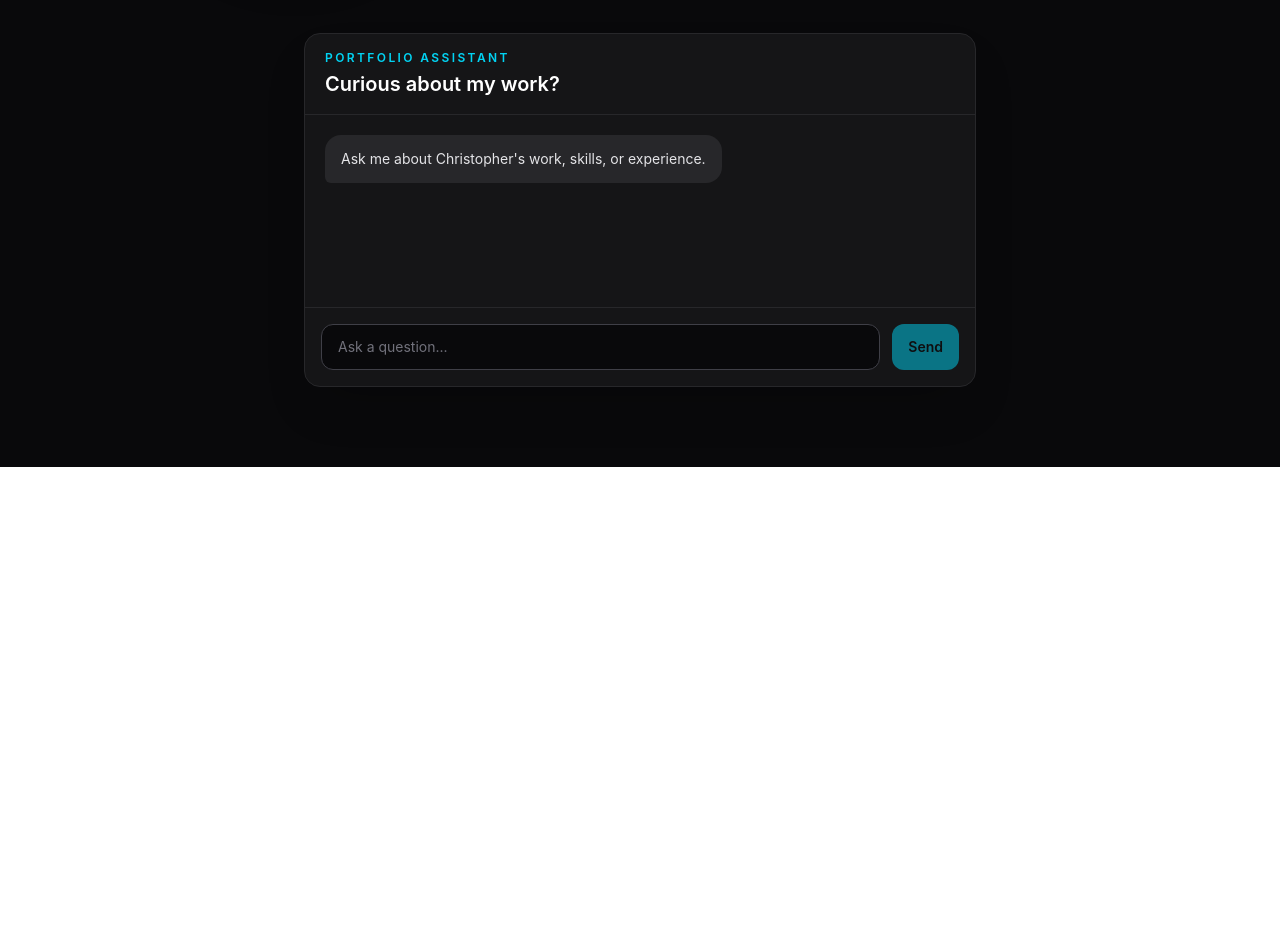
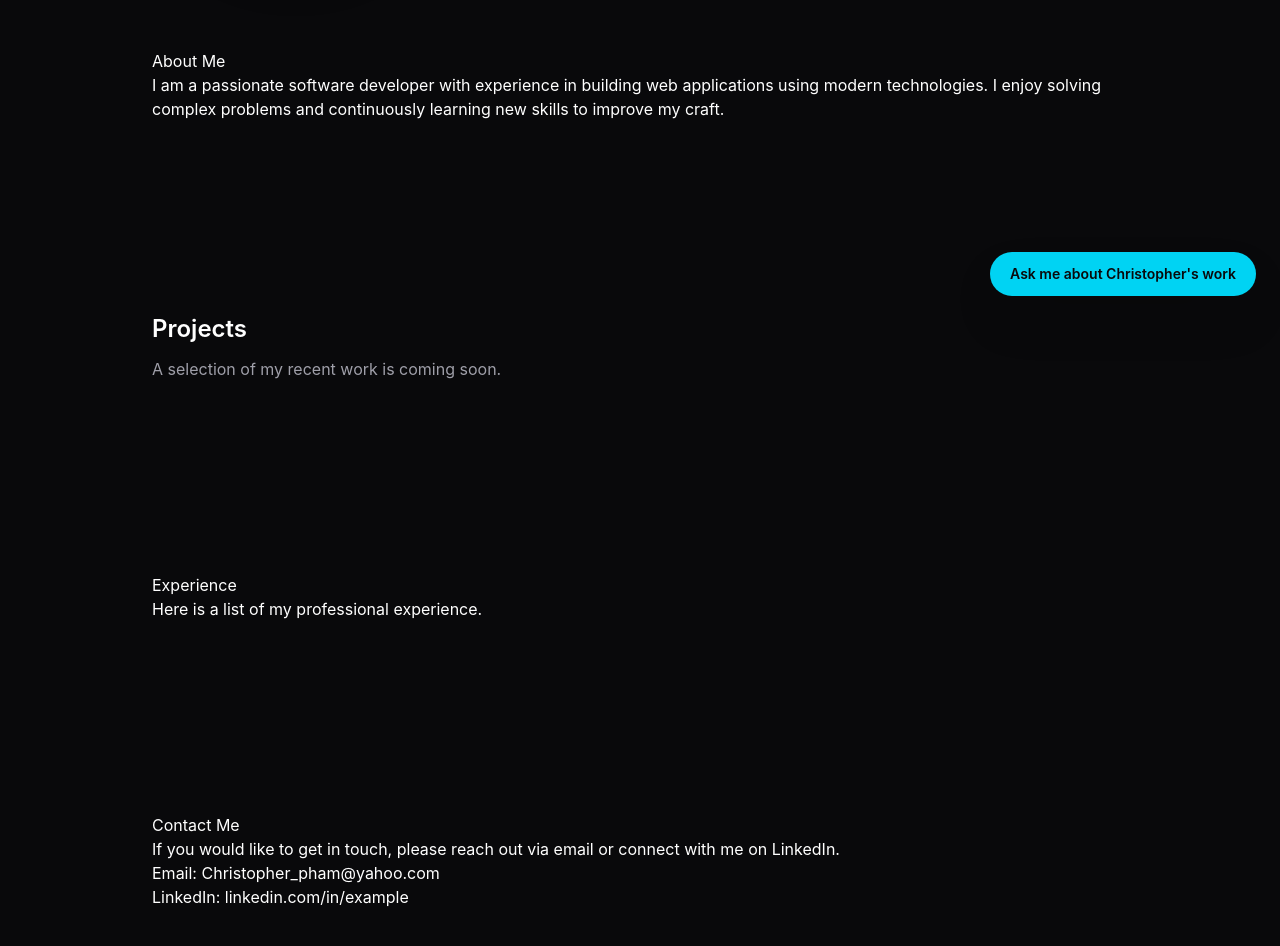
Before and after one commit to ChristopherPham/ChristopherPham.github.io, a React (Vite) app: page / in a window 1280 px wide. Shown: the part 480-1426 px from the top of the page. Before the commit the page ends 947 px from the top, so only its background shows below. Built offline with nearby package versions, Linux system fonts and the light colour scheme.

Commit message:
Adding environment key and restyling tabs with scrolling ability

```diff
--- a/src/App.tsx
+++ b/src/App.tsx
@@ -1,5 +1,8 @@
 import Navbar from "./components/ui/layout/Navbar";
 import ChatBox from "./components/ui/ChatBox";
+import About from "./components/ui/About";
+import Contact from "./components/ui/Contact";
+import Experience from "./components/ui/Experience";
 import ProfilePicture from "./components/ui/ProfilePicture";
 
 export default function App() {
@@ -8,7 +11,8 @@ export default function App() {
       <Navbar />
 
       <main className="max-w-5xl mx-auto px-6 py-20">
-        <div className="flex flex-col md:flex-row items-center gap-8 md:gap-12">
+        <section className="scroll-mt-24" id="home">
+          <div className="flex flex-col md:flex-row items-center gap-8 md:gap-12">
           <div className="shrink-0">
             <ProfilePicture />
           </div>
@@ -21,10 +25,29 @@ export default function App() {
               Hi, I’m Christopher Pham — Software Engineer & AI Developer.
             </p>
           </div>
-        </div>
+          </div>
+        </section>
 
-        <ChatBox />
+        <section className="scroll-mt-24 py-24" id="about">
+          <About />
+        </section>
+
+        <section className="scroll-mt-24 py-24" id="projects">
+          <h2 className="text-2xl font-semibold text-white">Projects</h2>
+          <p className="mt-3 text-zinc-400">A selection of my recent work is coming soon.</p>
+        </section>
+
+        <section className="scroll-mt-24 py-24" id="experience">
+          <Experience />
+        </section>
+
+        <section className="scroll-mt-24 py-24" id="contact">
+          <Contact />
+        </section>
+
       </main>
+
+      <ChatBox />
     </div>
   );
 }
--- a/src/components/ui/About.tsx
+++ b/src/components/ui/About.tsx
@@ -1,6 +1,6 @@
 function About() {
   return (
-    <section id="about">
+    <section>
       <h2>About Me</h2>
       <p>
         I am a passionate software developer with experience in building web
--- a/src/components/ui/ChatBox.tsx
+++ b/src/components/ui/ChatBox.tsx
@@ -12,6 +12,7 @@ const welcomeMessage: Message = {
 };
 
 export default function ChatBox() {
+  const [isOpen, setIsOpen] = useState(false);
   const [messages, setMessages] = useState<Message[]>([welcomeMessage]);
   const [input, setInput] = useState("");
   const [isLoading, setIsLoading] = useState(false);
@@ -36,9 +37,22 @@ export default function ChatBox() {
         body: JSON.stringify({ messages: nextMessages }),
       });
 
-      const data = (await response.json()) as { message?: string; error?: string };
+      const responseText = await response.text();
+      let data: { message?: string; error?: string } = {};
+
+      if (responseText) {
+        try {
+          data = JSON.parse(responseText) as { message?: string; error?: string };
+        } catch {
+          throw new Error(`The chat server returned an invalid response (HTTP ${response.status}).`);
+        }
+      }
+
       if (!response.ok || !data.message) {
-        throw new Error(data.error || "The assistant could not respond.");
+        throw new Error(
+          data.error ||
+            `The chat server could not respond (HTTP ${response.status}). Make sure npm run server is running.`,
+        );
       }
 
       setMessages((currentMessages) => [
@@ -52,11 +66,34 @@ export default function ChatBox() {
     }
   }
 
+  if (!isOpen) {
+    return (
+      <button
+        aria-label="Open portfolio assistant"
+        className="fixed bottom-6 right-6 z-50 rounded-full bg-cyan-400 px-5 py-3 text-sm font-semibold text-zinc-950 shadow-2xl shadow-black/30 transition hover:bg-cyan-300 focus-visible:outline-2 focus-visible:outline-offset-2 focus-visible:outline-cyan-300"
+        onClick={() => setIsOpen(true)}
+        type="button"
+      >
+        Ask me about Christopher's work
+      </button>
+    );
+  }
+
   return (
-    <section className="mx-auto mt-20 max-w-2xl overflow-hidden rounded-2xl border border-zinc-800 bg-zinc-900/80 shadow-2xl shadow-black/20">
-      <div className="border-b border-zinc-800 px-5 py-4">
-        <p className="text-xs font-semibold uppercase tracking-[0.2em] text-cyan-400">Portfolio assistant</p>
-        <h2 className="mt-1 text-xl font-semibold text-white">Curious about my work?</h2>
+    <section className="fixed bottom-6 right-6 z-50 flex w-[calc(100vw-3rem)] max-w-2xl flex-col overflow-hidden rounded-2xl border border-zinc-800 bg-zinc-900/95 shadow-2xl shadow-black/40 backdrop-blur-sm">
+      <div className="flex items-start justify-between border-b border-zinc-800 px-5 py-4">
+        <div>
+          <p className="text-xs font-semibold uppercase tracking-[0.2em] text-cyan-400">Portfolio assistant</p>
+          <h2 className="mt-1 text-xl font-semibold text-white">Curious about my work?</h2>
+        </div>
+        <button
+          aria-label="Close portfolio assistant"
+          className="rounded-lg px-2 py-1 text-sm text-zinc-400 transition hover:bg-zinc-800 hover:text-white focus-visible:outline-2 focus-visible:outline-cyan-300"
+          onClick={() => setIsOpen(false)}
+          type="button"
+        >
+          Close
+        </button>
       </div>
 
       <div className="flex max-h-80 min-h-48 flex-col gap-3 overflow-y-auto px-5 py-5" aria-live="polite">
--- a/src/components/ui/Contact.tsx
+++ b/src/components/ui/Contact.tsx
@@ -1,6 +1,6 @@
 function Contact() {
   return (
-    <div id="contact" className="contact-section">
+    <div className="contact-section">
       <h2>Contact Me</h2>
       <p>
         If you would like to get in touch, please reach out via email or connect
--- a/src/components/ui/Experience.tsx
+++ b/src/components/ui/Experience.tsx
@@ -1,6 +1,6 @@
 function Experience() {
   return (
-    <section id="experience">
+    <section>
       <h2>Experience</h2>
       <p>Here is a list of my professional experience.</p>
       {}
--- a/src/components/ui/layout/Navbar.tsx
+++ b/src/components/ui/layout/Navbar.tsx
@@ -1,23 +1,23 @@
 import Logo from "../Logo";
 
 const navItems = [
-  { label: "Home", href: "/" },
-  { label: "About", href: "/#about" },
-  { label: "Projects", href: "/#projects" },
-  { label: "Experience", href: "/#experience" },
-  { label: "Contact", href: "/#contact" },
+  { label: "Home", href: "#home" },
+  { label: "About", href: "#about" },
+  { label: "Projects", href: "#projects" },
+  { label: "Experience", href: "#experience" },
+  { label: "Contact", href: "#contact" },
 ];
 
 export default function Navbar() {
   return (
     <header className="sticky top-0 z-50 w-full border-b border-zinc-800/80 bg-zinc-950/75 backdrop-blur-md">
       <div className="max-w-6xl mx-auto px-6 h-16 flex items-center justify-between">
-        <a href="/" className="flex items-center gap-3 transition hover:opacity-90">
+        <a href="#home" className="flex items-center gap-3 transition hover:opacity-90">
           <Logo className="h-7" />
         </a>
 
-        <nav className="flex items-center gap-8">
-          <div className="hidden md:flex items-center gap-6">
+        <nav className="flex min-w-0 items-center gap-4 md:gap-8">
+          <div className="flex min-w-0 max-w-[55vw] items-center gap-4 overflow-x-auto whitespace-nowrap pb-1 md:max-w-none md:gap-6 md:overflow-visible md:pb-0">
             {navItems.map((item) => (
               <a
                 key={item.href}
@@ -30,7 +30,7 @@ export default function Navbar() {
           </div>
 
           <a
-            href="/#contact"
+            href="#contact"
             className="rounded-full bg-zinc-100 px-4 py-1.5 text-xs font-semibold text-zinc-900 transition hover:bg-zinc-300"
           >
             Get in touch
--- a/src/index.css
+++ b/src/index.css
@@ -1 +1,5 @@
 @import 'tailwindcss';
+
+html {
+	scroll-behavior: smooth;
+}
```
